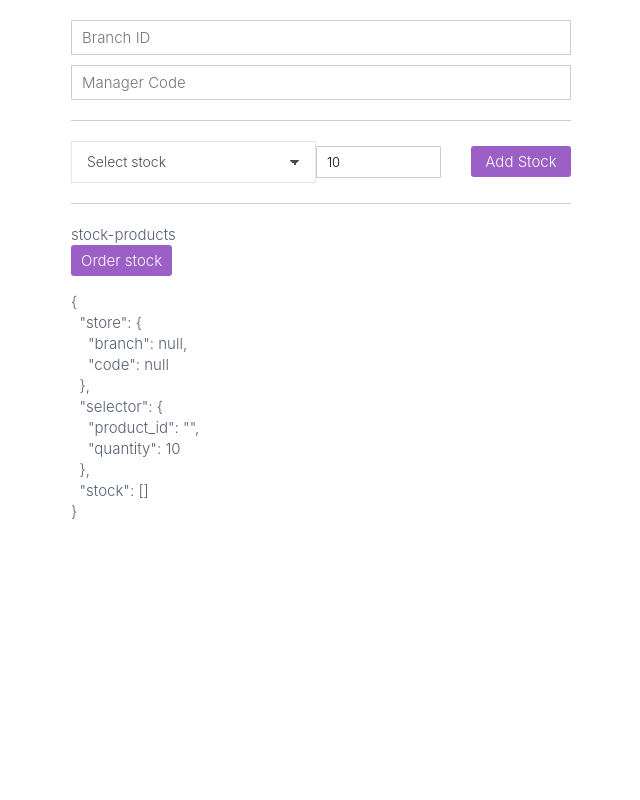
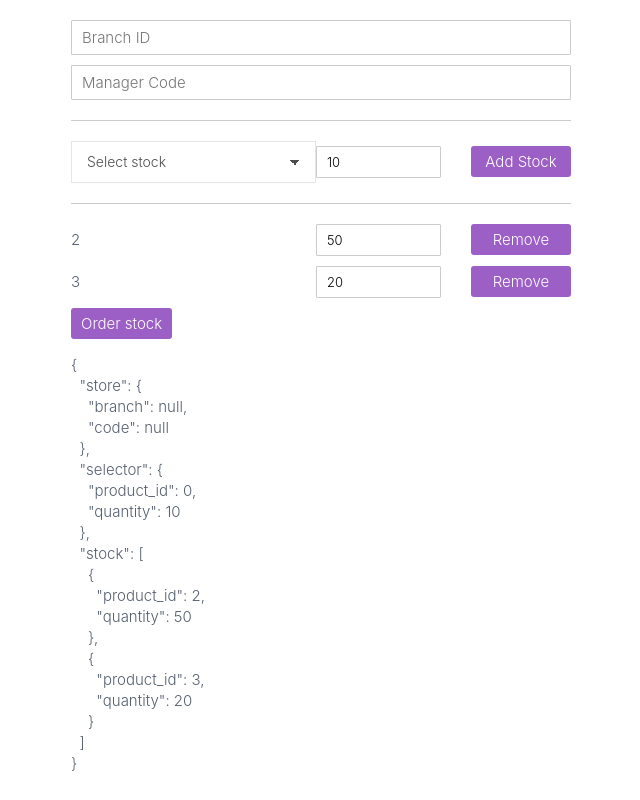
Before and after one commit to wadpas/uc-stock-inventory-ng, an Angular app: page / in a window 1280 px wide. Shown: the whole page, without its empty margins (319-959 px from the left). Built offline with nearby package versions, Linux system fonts and the light colour scheme.

Commit message:
implemented add/remove func

```diff
--- a/src/app/app.component.ts
+++ b/src/app/app.component.ts
@@ -13,10 +13,12 @@ import { Product } from './app.interface';
         </stock-branch>
         <stock-selector
           [parent]="form"
-          [products]="products">
+          [products]="products"
+          (added)="addStock($event)">
         </stock-selector>
         <stock-products
-          [parent]="form">
+          [parent]="form"
+          (removed)="removeStock($event)">
         </stock-products>
         <div class="stock-inventory_buttons">
           <button
@@ -34,10 +36,10 @@ export class AppComponent {
 
   products: Product[] = [
     { "id": 1, "price": 2800, "name": "MacBook Pro" },
-    { "id": 1, "price": 50, "name": "USB-C Adaptor" },
-    { "id": 1, "price": 400, "name": "iPod" },
-    { "id": 1, "price": 900, "name": "iPhone" },
-    { "id": 1, "price": 600, "name": "Apple Watch" }
+    { "id": 2, "price": 50, "name": "USB-C Adaptor" },
+    { "id": 3, "price": 400, "name": "iPod" },
+    { "id": 4, "price": 900, "name": "iPhone" },
+    { "id": 5, "price": 600, "name": "Apple Watch" }
   ]
 
   form = new FormGroup({
@@ -45,14 +47,32 @@ export class AppComponent {
       branch: new FormControl(),
       code: new FormControl()
     }),
-    selector: new FormGroup({
-      product_id: new FormControl(''),
-      quantity: new FormControl(10)
-    }),
-    stock: new FormArray([])
+    selector: this.createStock({ product_id: 0, quantity: 10 }),
+    stock: new FormArray([
+      this.createStock({ product_id: 2, quantity: 50 }),
+      this.createStock({ product_id: 3, quantity: 20 })
+    ])
   })
+
+  createStock(stock) {
+    return new FormGroup({
+      product_id: new FormControl(parseInt(stock.product_id)),
+      quantity: new FormControl(stock.quantity)
+    })
+  }
+
+  addStock(stock) {
+    const control = this.form.get('stock') as FormArray
+    control.push(this.createStock(stock))
+  }
+
+  removeStock(i) {
+    const control = this.form.get('stock') as FormArray
+    control.removeAt(i)
+  }
 
   onSubmit() {
     console.log('Submite', this.form.value)
   }
+
 }
--- a/src/app/components/stock-products.component.ts
+++ b/src/app/components/stock-products.component.ts
@@ -1,14 +1,43 @@
-import { Component, Input } from "@angular/core";
-import { FormGroup } from "@angular/forms";
+import { Component, EventEmitter, Input, Output } from "@angular/core";
+import { FormArray, FormGroup } from "@angular/forms";
 
 @Component({
     selector: 'stock-products',
     styleUrls: ['stock-products.component.scss'],
     template: `
-    <div [formGroup]="parent" class="stock-products">
-        <div>stock-products</div>
+    <div class="stock-products" [formGroup]="parent">
+        <div formArrayName="stock">
+            <div
+                *ngFor="let item of stocks; let i = index">
+                <div class="stock-product__content" [formGroupName]="i">
+                    <div class="stock-product__name">
+                        {{ item.product_id }}
+                    </div>
+                    <input
+                        type="number"
+                        step="10"
+                        min="10"
+                        max="1000"
+                        formControlName="quantity">
+                    <button
+                     type="button"
+                     (click)="onRemove(i)">
+                        Remove
+                    </button>
+                </div>
+            </div>
+        </div>
     </div>`
 })
 export class StockProductsComponent {
     @Input() parent: FormGroup
+    @Output() removed = new EventEmitter<any>()
+
+    get stocks() {
+        return this.parent.get('stock').value;
+    }
+
+    onRemove(i: number) {
+        this.removed.emit(i)
+    }
 }
--- a/src/app/components/stock-selector.component.ts
+++ b/src/app/components/stock-selector.component.ts
@@ -1,4 +1,4 @@
-import { Component, Input } from "@angular/core";
+import { Component, EventEmitter, Input, Output } from "@angular/core";
 import { FormGroup } from "@angular/forms";
 import { Product } from "../app.interface";
 
@@ -9,7 +9,7 @@ import { Product } from "../app.interface";
     <div [formGroup]="parent" class="stock-selector">
         <div formGroupName="selector">
             <select formControlName="product_id">
-                <option value="">Select stock</option>
+                <option value=0>Select stock</option>
                 <option
                     *ngFor="let product of products"
                     [value]="product.id">
@@ -17,20 +17,26 @@ import { Product } from "../app.interface";
                 </option>
             </select>
             <input
-            type="number"
-            step="10"
-            min="10"
-            max="1000"
-            formControlName="quantity">
-            <button type="button">
+                type="number"
+                step="10"
+                min="10"
+                max="1000"
+                formControlName="quantity">
+            <button
+                type="button"
+                (click)="onAdd()">
                 Add Stock
             </button>
         </div>
     </div>`
 })
 export class StockSelectorComponent {
-    @Input() parent: FormGroup;
-    @Input() products: Product[];
+    @Input() parent: FormGroup
+    @Input() products: Product[]
+    @Output() added = new EventEmitter<any>()
 
+    onAdd() {
+        this.added.emit(this.parent.get('selector').value)
+    }
 
 }
```
